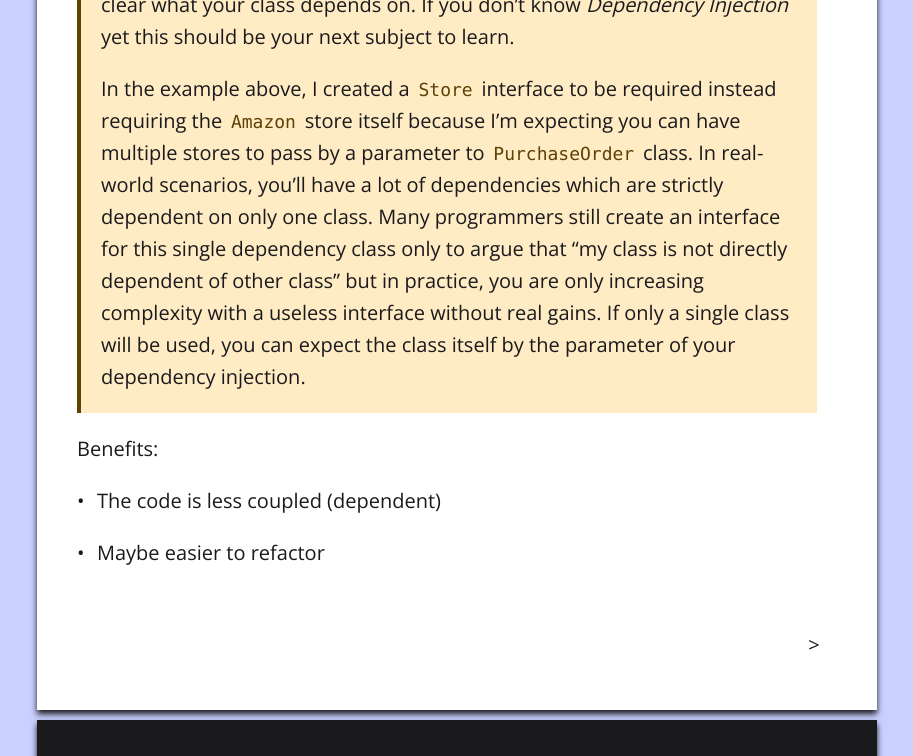
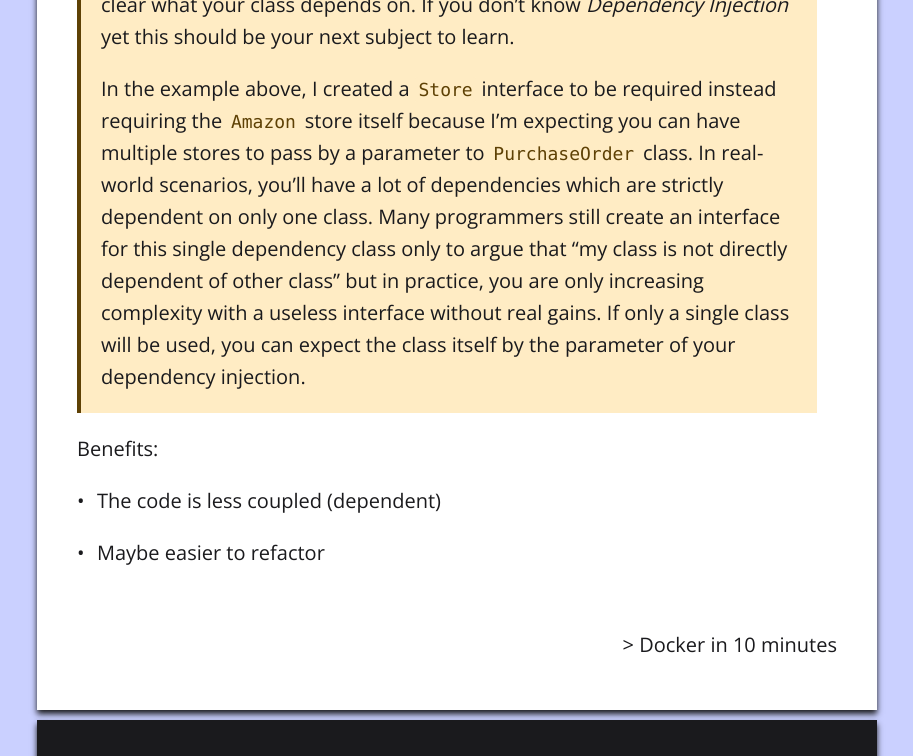
Before and after one commit to leonardiwagner/leonardiwagner.github.io, a Jekyll site: the page built from _posts/2018-04-03-solid-programming-in-10-minutes.md, in a window 1280 px wide and 900 px high, scrolled down 9990 px, cut to the strip 0-756 px from the top of the window. Shown: the whole strip, without its empty margins (183-1096 px from the left). Built offline with Jekyll 4.4.1, drawn with Linux system fonts in a browser that asks for light colours; some web fonts are replaced; comment, search, counter and statistics services are not loaded.

Commit message:
fix layout

```diff
--- a/_layouts/post.html
+++ b/_layouts/post.html
@@ -59,7 +59,7 @@ layout: default
     {% if page.next.url %}
       <span class="next" >
           <a href="{{ site.url }}{{ site.baseurl }}{{ page.next.url }}">
-            > &#xE001;
+            > {{ page.next.title }}
           </a>
       </span>
     {% endif %}
```
